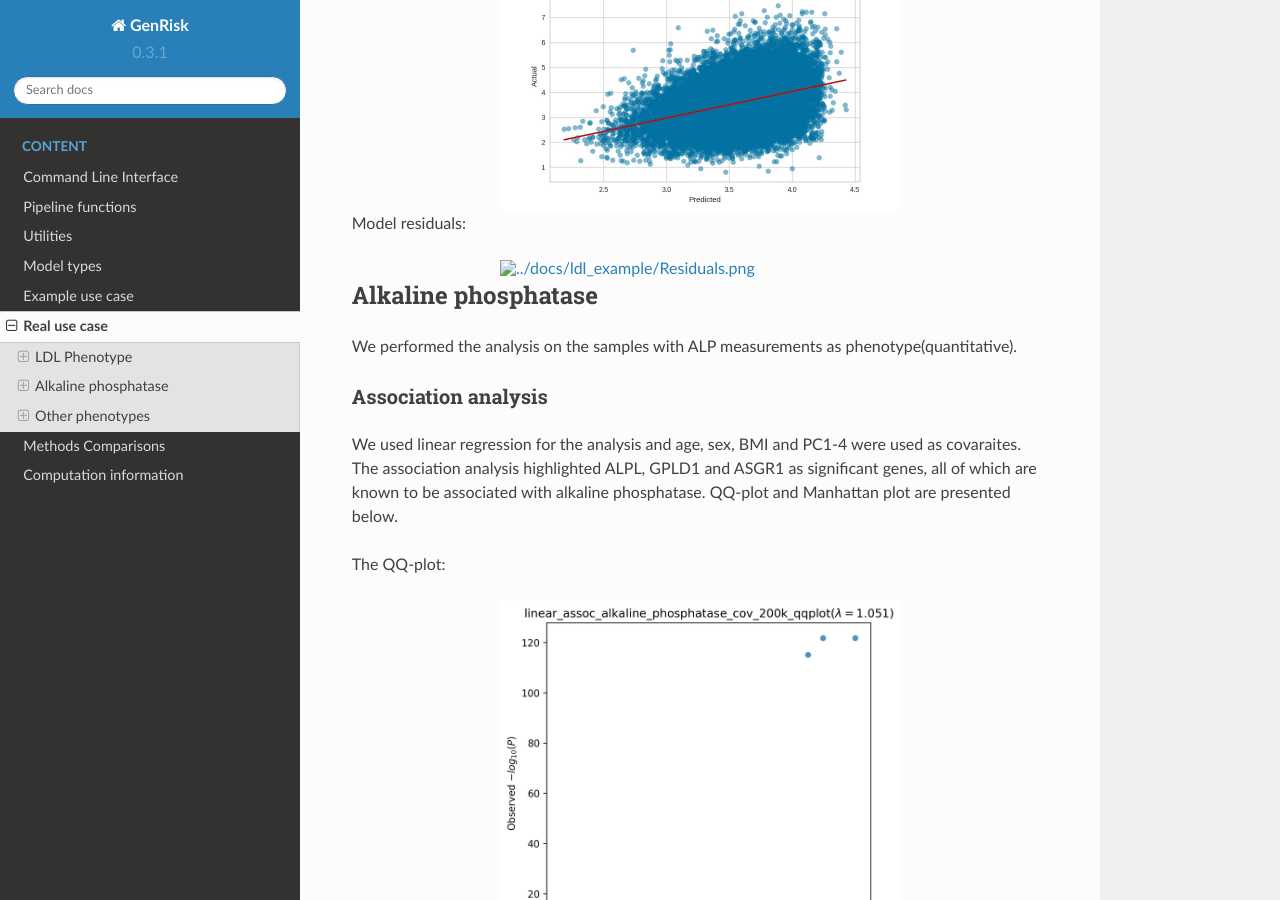
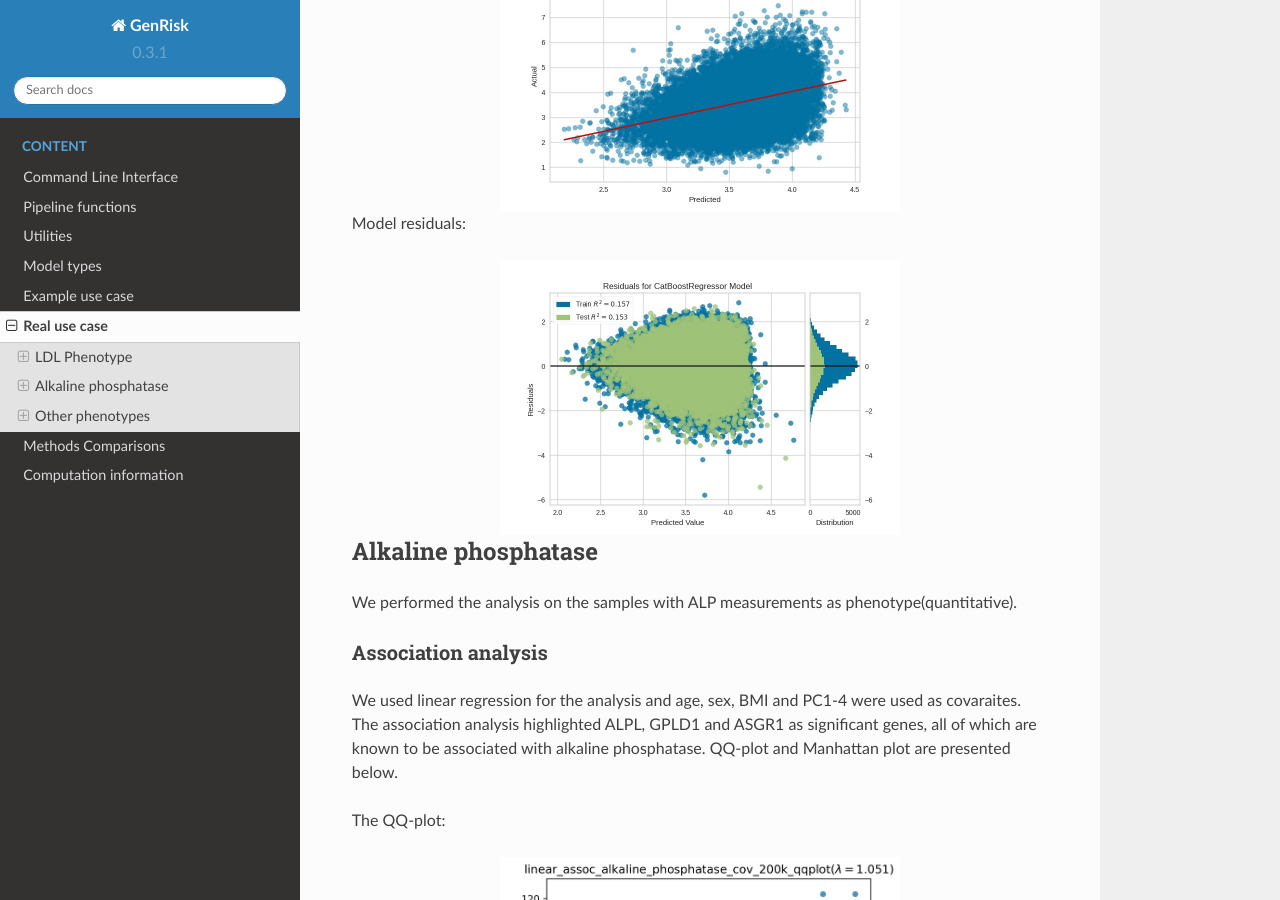
Before and after one commit to AldisiRana/GenRisk, a Sphinx documentation site: the page built from docs/source/real_cases.rst, in a window 1280 px wide and 900 px high, scrolled down 2597 px. Built offline with Sphinx 7.4.7 and the Read the Docs theme 2.0.0, drawn with Linux system fonts in a browser that asks for light colours.

Commit message:
Update real_cases.rst

```diff
--- a/docs/source/real_cases.rst
+++ b/docs/source/real_cases.rst
@@ -102,7 +102,7 @@ Actual vs Predicted:
 
 Model residuals:
 
-.. image:: ../docs/ldl_example/Residuals.png
+.. image:: ../ldl_example/Residuals.png
     :width: 400
     :align: center
 
```
